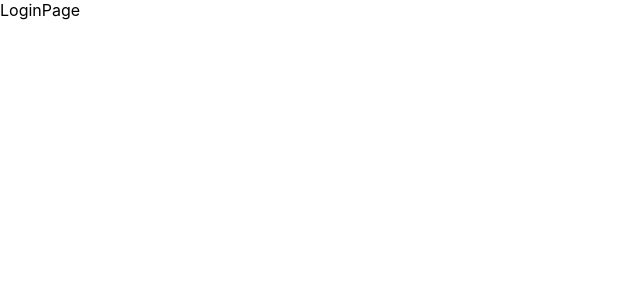
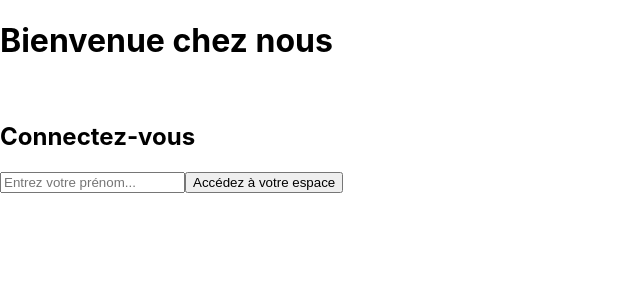
Before and after one commit to BJida/crazee-burger, a React (Create React App) app: page / in a window 1280 px wide. Shown: the top 300 px of the page, without its empty margins (0-640 px from the left). Built offline with nearby package versions, Linux system fonts and the light colour scheme.

Commit message:
✨ F01 : LOGIN > Add title add form

```diff
--- a/src/Components/pages/LoginPage.js
+++ b/src/Components/pages/LoginPage.js
@@ -1,7 +1,27 @@
-import React from 'react'
+import React, { useState } from 'react'
 
 export default function LoginPage() {
-  return (
-    <div>LoginPage</div>
+  // State
+  const [inputValue, setInputValue] = useState("");
+  // Comportements
+const handleSubmit  = (event) => {
+    event.preventDefault();
+    alert(`Bonjour ${inputValue}`);
+    setInputValue("");
+ }
+ const handleChange = (event) => {
+    setInputValue(event.target.value);
+  }
+  // Affichage (render)
+    return (
+    <div>
+    <h1>Bienvenue chez nous</h1>
+    <br />
+    <h2>Connectez-vous</h2>
+    <form action="submit" onSubmit={handleSubmit}>
+        <input value={inputValue} onChange={handleChange} type="text" placeholder='Entrez votre prénom...' required />
+        <button>Accédez à votre espace</button>
+    </form>
+        </div>
   )
 }
```
